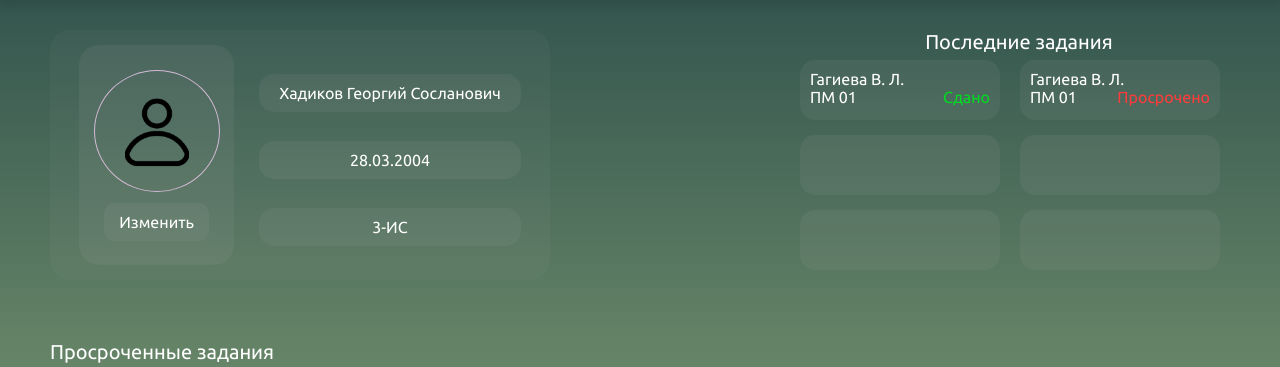
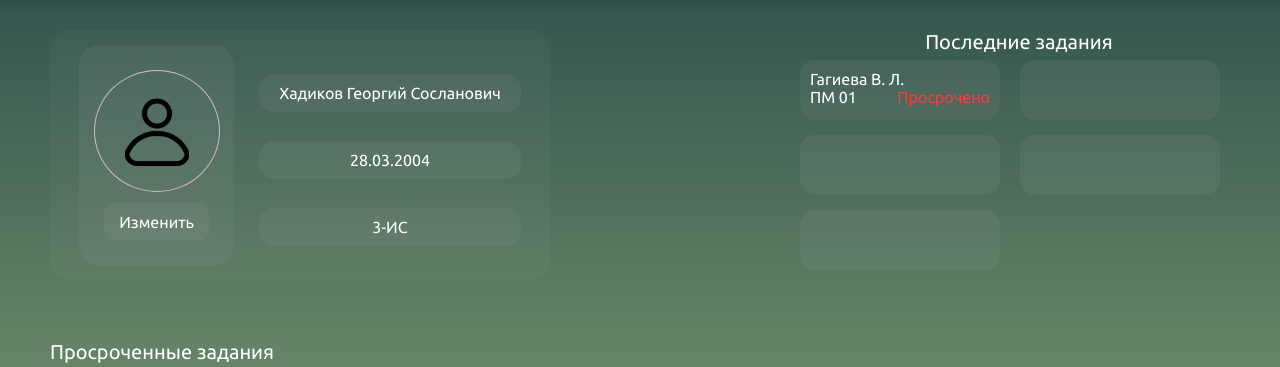
Before and after one commit to UFxx/HomeworkManager, a Django app: page /profile/1 in a window 1280 px wide. Shown: the part 57-424 px from the top of the page. Run offline with Django 4.2, Linux system fonts and the light colour scheme; a user stored in the database is signed in; data comes from the database, SQL or seed files in the repository; some libraries are stand-ins or nearby versions.

Commit message:
profile in static

```diff
--- a/hackathon/electronic_journal/templates/electronic_journal/profile.html
+++ b/hackathon/electronic_journal/templates/electronic_journal/profile.html
@@ -22,14 +22,17 @@
         </div>
         <div class="last-weeks-tasks">
             <p class="last-weeks-tasks-title">Последние задания</p>
+
                 <div class="last-weeks-tasks-content">
+                    {% for userquest in userquests %}
                     <a href="" class="last-weeks-tasks-item">
-                    <p class="last-weeks-tasks-item__teacher">Гагиева В. Л.</p>
+                        <p class="last-weeks-tasks-item__teacher">{{ userquest.status} }</p>
                         <div>
-                        <p class="last-weeks-tasks-item__subject">ПМ 01</p>
+                            <p class="last-weeks-tasks-item__subject">{{ quest.subject }}</p>
                             <p class="last-weeks-tasks-item__status task-done">Сдано</p>
                         </div>
                     </a>
+                    {% endfor %}
                     <a href="" class="last-weeks-tasks-item">
                         <p class="last-weeks-tasks-item__teacher">Гагиева В. Л.</p>
                         <div>
@@ -42,6 +45,8 @@
                     <a href="" class="last-weeks-tasks-item"></a>
                     <a href="" class="last-weeks-tasks-item"></a>
                 </div>
+
+
         </div>
     </div>
     <div class="failed-tasks">
--- a/hackathon/electronic_journal/views.py
+++ b/hackathon/electronic_journal/views.py
@@ -35,8 +35,8 @@
         context = super().get_context_data(**kwargs)
 
         context['user_data'] = self.get_queryset()
-        context['quest'] = Quest.objects.filter(group=self.request.user.group)
-        context['userquest'] = UserQuest.objects.filter(user=self.request.user)
+        context['quests'] = Quest.objects.filter(group=self.request.user.group)[:5]
+        context['userquests'] = UserQuest.objects.filter(user=self.request.user)
         return context
 
 
```
Lines whose indentation alone changed are shown as unchanged.
